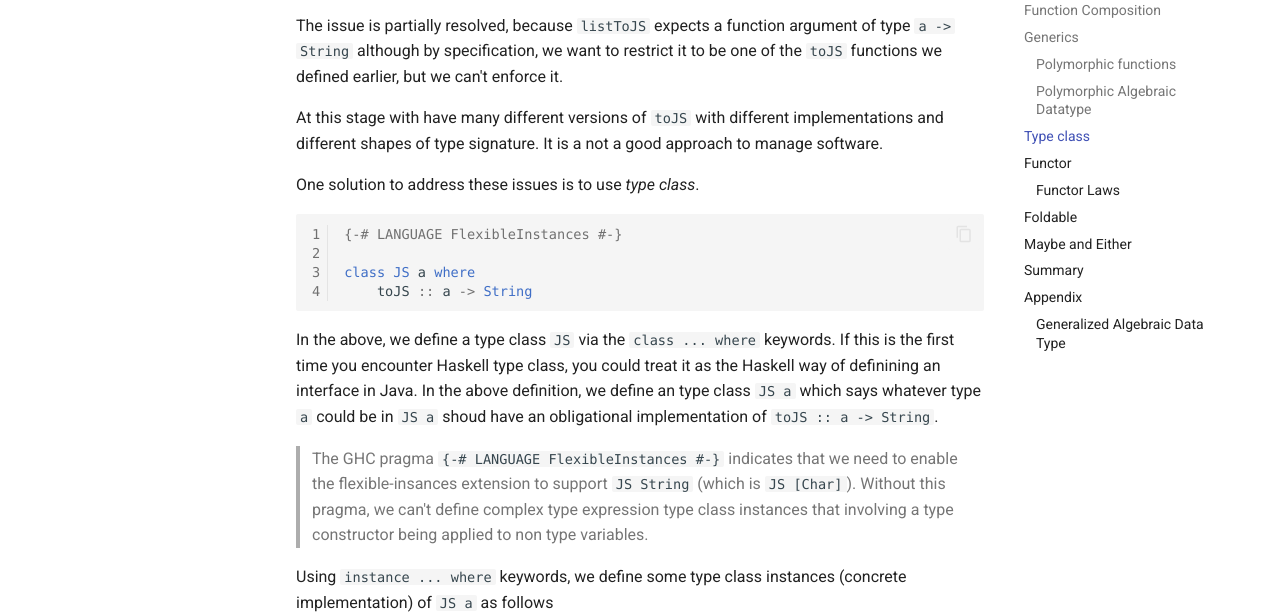
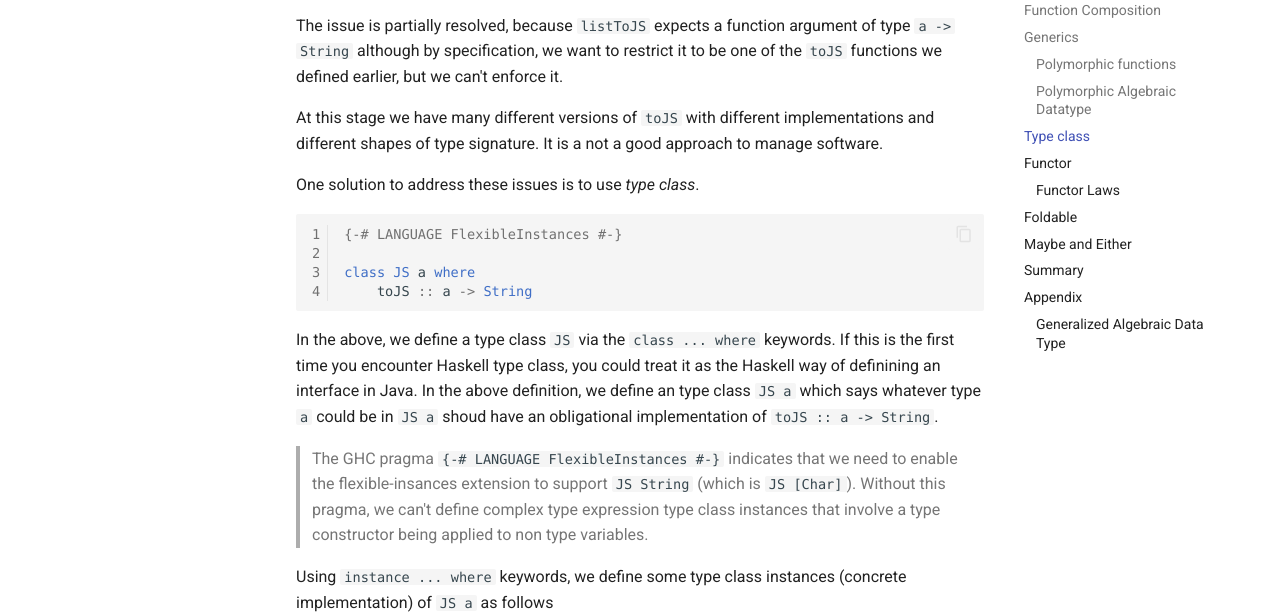
Before and after one commit to 50054-cdpa/notes_haskell, an MkDocs documentation site: the page built from docs/fp_haskell_poly.md, in a window 1280 px wide and 900 px high, scrolled down 4389 px. Shown: the part 152-766 px from the top of the window. Built offline with MkDocs 1.6.1 and Material for MkDocs 9.7.7, drawn with Linux system fonts in a browser that asks for light colours; some web fonts are replaced; comment, search, counter and statistics services are not loaded.

Commit message:
more typos

```diff
--- a/docs/fp_haskell_poly.md
+++ b/docs/fp_haskell_poly.md
@@ -225,7 +225,7 @@ contactsToJS l = listToJS contactToJS l
 The issue is partially resolved, because `listToJS` expects a function argument of type `a -> String` although
 by specification, we want to restrict it to be one of the `toJS` functions we defined earlier, but we can't enforce it.
 
-At this stage with have many different versions of `toJS` with different implementations and different shapes of type signature. It is a not a good approach to manage software.
+At this stage we have many different versions of `toJS` with different implementations and different shapes of type signature. It is a not a good approach to manage software.
 
 One solution to address these issues is to use *type class*.
 
@@ -238,7 +238,7 @@ class JS a where
 
 In the above, we define a type class `JS` via the `class ... where` keywords.
 If this is the first time you encounter Haskell type class, you could treat it as the Haskell way of definining an interface in Java.  In the above definition, we define an type class `JS a` which says whatever type `a` could be in `JS a` shoud have an obligational implementation of `toJS :: a -> String`.
-> The GHC pragma `{-# LANGUAGE FlexibleInstances #-}` indicates that we need to enable the flexible-insances extension to support `JS String` (which is `JS [Char]`). Without this pragma, we can't define complex type expression type class instances that involving a type constructor being applied to non type variables.
+> The GHC pragma `{-# LANGUAGE FlexibleInstances #-}` indicates that we need to enable the flexible-insances extension to support `JS String` (which is `JS [Char]`). Without this pragma, we can't define complex type expression type class instances that involve a type constructor being applied to non type variables.
 
 Using `instance ... where` keywords, we define some type class instances (concrete implementation) of `JS a` as follows
 
```
Also changed, not shown: other parts of docs/fp_haskell_poly.md (+1 -1 lines).
